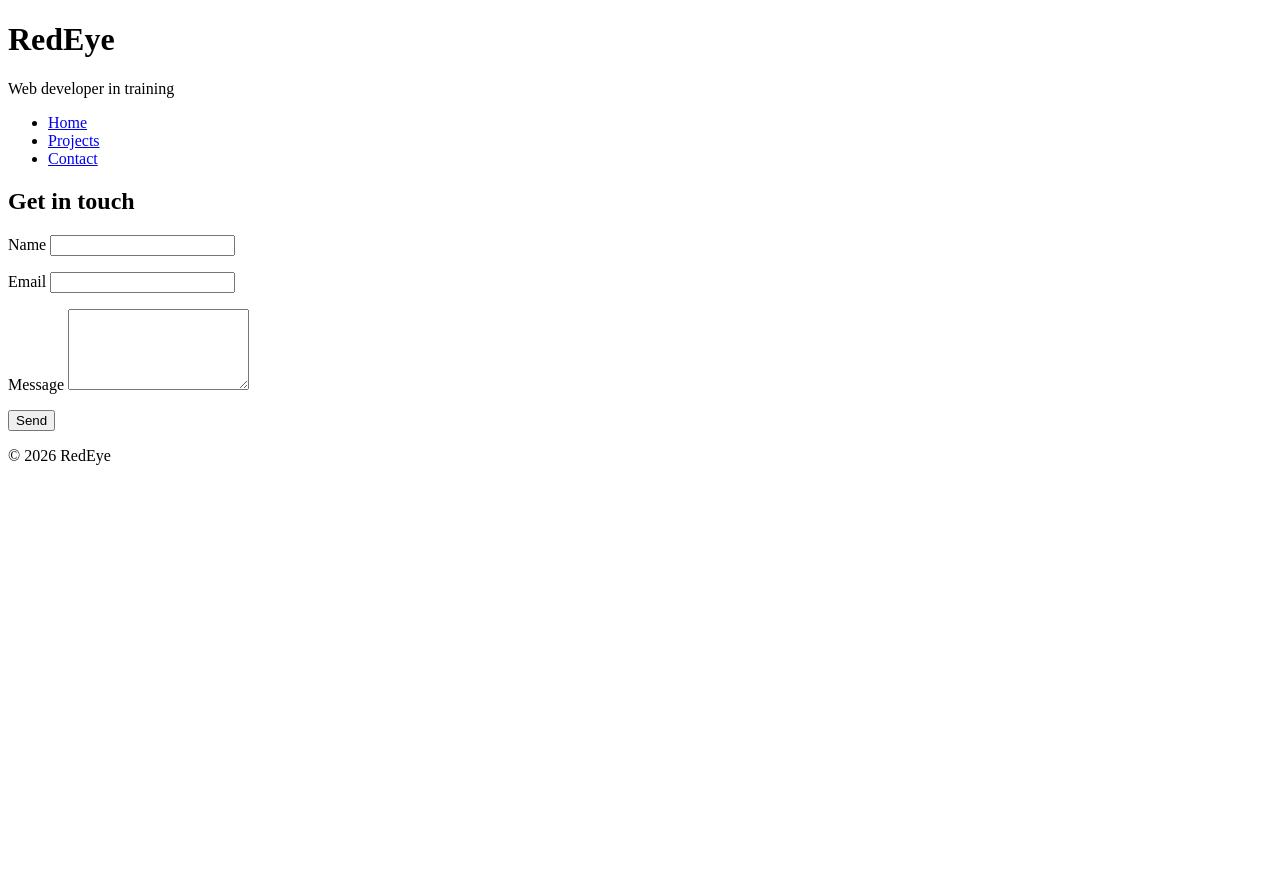
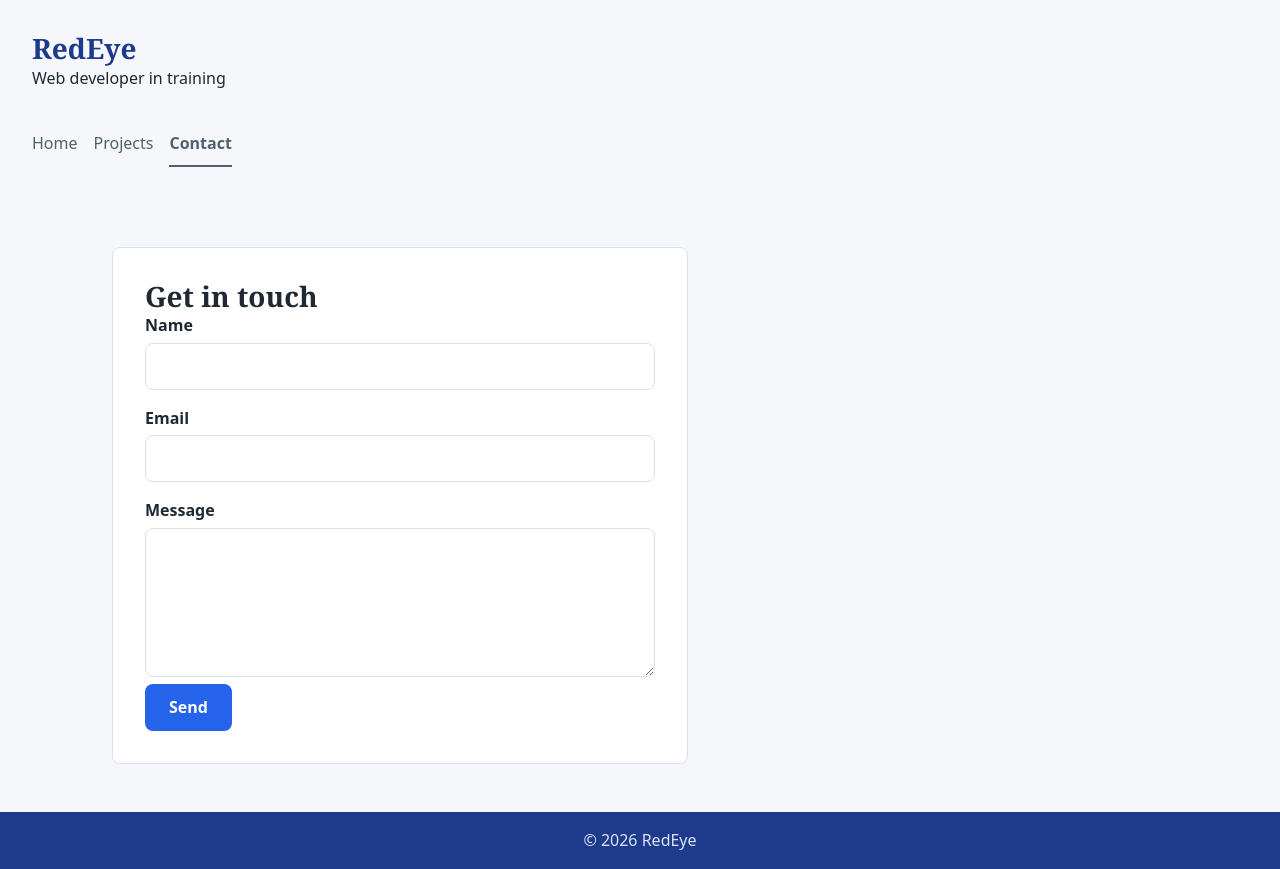
Before and after one commit to nazimdev276/portfolio, a plain HTML site: page contact.html in a window 1280 px wide. Before the commit the page ends 800 px from the top, so only its background shows below. Drawn offline with Linux system fonts and the light colour scheme.

Commit message:
add style.css

```diff
--- a/contact.html
+++ b/contact.html
@@ -15,6 +15,7 @@
   <meta property="og:description" content="Contact for RedEye">
   <meta property="og:type" content="website">
   <meta property="og:url" content="https://example.com/contact.html">
+  <link rel="stylesheet" href="style.css">
 </head>
 
 <body>
--- /dev/null
+++ b/style.css
@@ -0,0 +1,269 @@
+/* ---------- Reset ---------- */
+*,
+*::before,
+*::after {
+  box-sizing: border-box;
+}
+
+body,
+h1,
+h2,
+h3,
+p,
+ul {
+  margin: 0;
+}
+
+ul {
+  padding: 0;
+  list-style: none;
+}
+
+img {
+  max-width: 100%;
+  display: block;
+}
+
+/* ---------- Design tokens ---------- */
+:root {
+  /*Cloors*/
+  --color-bg: #f5f7fa;
+  --color-surface: #ffffff;
+  --color-text: #1f2933;
+  --color-muted: #52606d;
+  --color-primary: #2563eb;
+  --color-primary-dark: #1d4ed8;
+  --color-header: #1e3a8a;
+  --color-border: #d9e2ec;
+  /* Typography */
+  --font-body: system-ui, -apple-system, "Segoe UI", Roboto, sans-serif;
+  --font-heading: Georgia, "Times New Roman", serif;
+
+  /* Spacing */
+  --space-s: 0.5rem;
+  --space-m: 1rem;
+  --space-l: 2rem;
+  --space-xl: 3rem;
+
+  /* Other */
+  --radius: 8px;
+  --max-width: 70rem;
+}
+
+body {
+  font-family: var(--font-body);
+  font-size: 1rem;
+  line-height: 1.6;
+  color: var(--color-text);
+  background-color: var(--color-bg);
+  /*sticky footer and centered content*/
+  display: flex;
+  flex-direction: column;
+  min-height: 100vh;
+}
+
+h1,
+h2,
+h3 {
+  font-family: var(--font-heading);
+  line-height: 1.2;
+  color: var(--color-text);
+}
+
+p+p {
+  margin-top: var(--space-m);
+}
+
+a {
+  color: var(--color-primary);
+}
+
+a:hover {
+  color: var(--color-primary-dark);
+}
+
+.page-content {
+  flex: 1;
+  /*pushes the footer down*/
+  width: 100%;
+  max-width: var(--max-width);
+  /*centers the content*/
+  margin-inline: auto;
+  padding: var(--space-l) var(--space-m);
+}
+
+.page-content>section+section {
+  margin-top: var(--space-xl);
+}
+
+.site-header {
+  background-color: var(--color-bg);
+  color: #ffffff;
+  padding: var(--space-m);
+}
+
+.site-header h1 {
+  font-size: 1.75rem;
+  color: var(--color-header);
+}
+
+.site-header p {
+  color: var(--color-text);
+}
+
+.main-nav {
+  margin-top: var(--space-m);
+}
+
+.main-nav ul {
+  display: flex;
+  flex-wrap: wrap;
+  gap: var(--space-s) var(--space-m);
+}
+
+.main-nav a {
+  display: inline-block;
+  padding: var(--space-s) 0;
+  color: var(--color-muted);
+  text-decoration: none;
+  border-bottom: 2px solid transparent;
+}
+
+.main-nav a:hover,
+.main-nav a:focus-visible {
+  border-bottom-color: var(--color-muted);
+}
+
+.main-nav a[aria-current="page"] {
+  font-weight: 700;
+  border-bottom-color: var(--color-muted);
+}
+
+.project {
+  background-color: var(--color-surface);
+  border: 1px solid var(--color-border);
+  border-radius: var(--radius);
+  padding: var(--space-m);
+}
+
+.project-list {
+  display: grid;
+  grid-template-columns: repeat(auto-fit, minmax(16rem, 1fr));
+  gap: var(--space-m);
+}
+
+.project-list>h2 {
+  grid-column: 1/-1;
+}
+
+.project a {
+  display: inline-block;
+  margin-top: var(--space-s);
+  font-weight: 600;
+}
+
+.contact {
+  max-width: 36rem;
+  background-color: var(--color-surface);
+  border: 1px solid var(--color-border);
+  border-radius: var(--radius);
+  padding: var(--space-l);
+}
+
+.contact form p+p {
+  margin-top: var(--space-m);
+}
+
+.contact label {
+  display: block;
+  margin-bottom: 0.25rem;
+  font-weight: 600;
+}
+
+.contact input,
+.contact textarea {
+  width: 100%;
+  padding: 0.6rem 0.75rem;
+  font: inherit;
+  border: 1px solid var(--color-border);
+  border-radius: var(--radius);
+}
+
+.contact input:focus,
+.contact textarea:focus {
+  outline: 3px solid #93b4fb;
+  border-color: var(--color-primary);
+}
+
+button {
+  font: inherit;
+  font-weight: 600;
+  padding: 0.65rem 1.5rem;
+  color: #ffffff;
+  background-color: var(--color-primary);
+  border: none;
+  border-radius: var(--radius);
+  cursor: pointer;
+}
+
+button:hover {
+  background-color: var(--color-primary-dark);
+}
+
+.site-footer {
+  background-color: var(--color-header);
+  color: #dbe4ff;
+  text-align: center;
+  padding: var(--space-m);
+}
+
+/*tablets and up*/
+@media (min-width: 48em) {
+  h1 {
+    font-size: 2.5rem;
+  }
+
+  h2 {
+    font-size: 1.75rem;
+  }
+
+  .site-header {
+    padding: var(--space-l);
+  }
+
+  .site-header .main-nav {
+    margin-top: var(--space-l);
+  }
+
+  .page-content {
+    padding: var(--space-xl) var(--space-l);
+  }
+}
+
+/*desctop*/
+@media (min-width: 64em) {
+  .page-content {
+    display: grid;
+    grid-template-columns: 2fr 1fr;
+    gap: var(--space-l);
+    align-items: start;
+  }
+}
+
+/* Smooth hover transitions */
+a,
+button,
+.project {
+  transition: background-color 0.2s, color 0.2s, box-shadow 0.2s;
+}
+
+.project:hover {
+  box-shadow: 0 8px 16px rgba(0, 0, 0, 0.1);
+}
+
+/* Respect users who prefer less motion */
+@media (prefers-reduced-motion: reduce) {
+  * {
+    transition: none !important;
+  }
+}
```
Also changed, not shown: index.html (+2 -0 lines), projects.html (+2 -0 lines), main.css (deleted).
